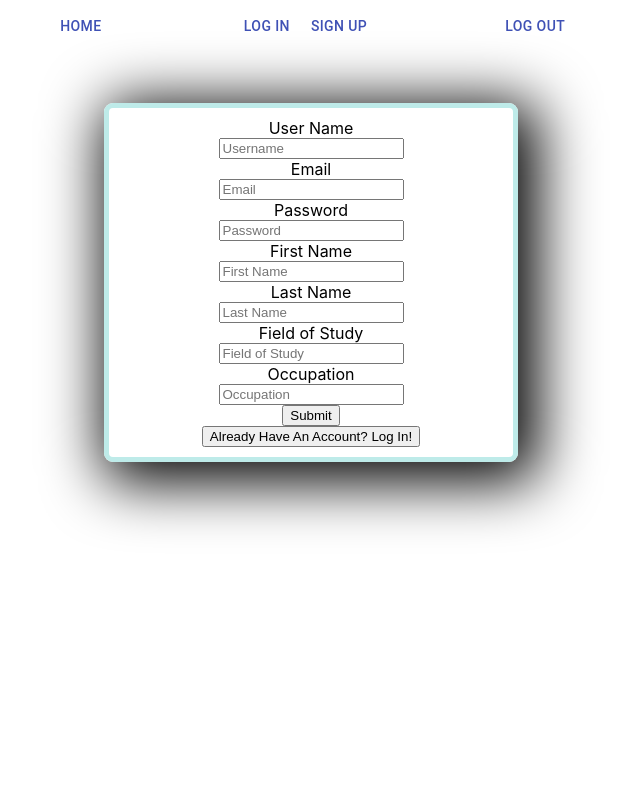
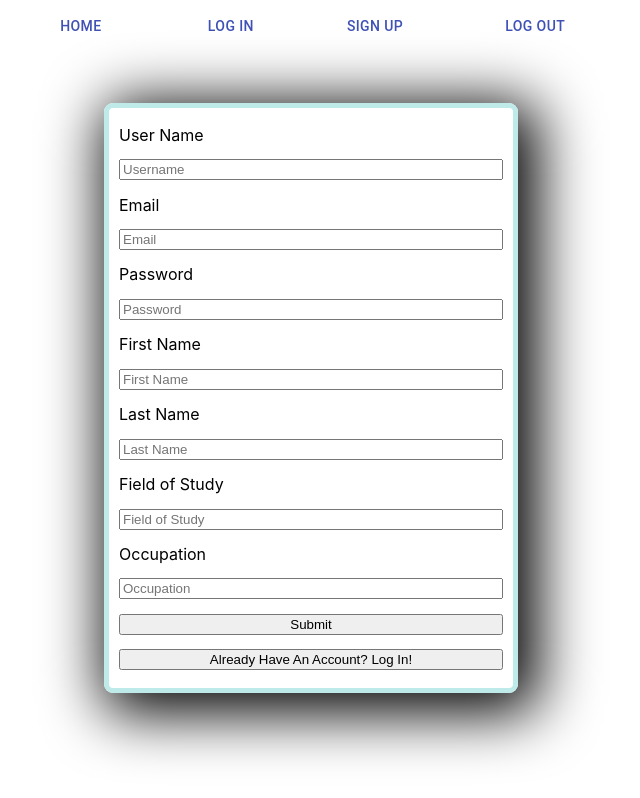
Before and after one commit to Build-Week-Pintereach-PT/Front-End, a React (Create React App) app: page /signup in a window 1280 px wide. Shown: the whole page, without its empty margins (329-969 px from the left). Built offline with nearby package versions, Linux system fonts and the light colour scheme; no server answers.

Commit message:
added styling to Login and Signup forms

```diff
--- a/src/components/NavButtons.js
+++ b/src/components/NavButtons.js
@@ -34,7 +34,7 @@ export default function NavButtons() {
       3,
       {
         opacity:1,
-        x:6,
+        x:-30,
         ease: Power3.easeOut
       }
       )},[])
@@ -45,7 +45,7 @@ export default function NavButtons() {
       3,
       {
         opacity:1,
-        x:-6,
+        x:30,
         ease: Power3.easeOut
       }
       )},[])
@@ -65,10 +65,10 @@ export default function NavButtons() {
 
   return (
     <div   className={classes.root}>
-      <Button ref={el => {homeButt = el }} color="primary" href='/'>Home</Button>
-      <Button ref={el => {logInButt = el }}color="primary" href='/login'>Log In</Button>
-      <Button ref={el => {signButt = el }}color="primary" href='/signup'>Sign Up</Button>
-      <Button ref={el => {logOutButt = el }}color="primary" href='/logout'>Log Out</Button>
+      <Button className="topNav" ref={el => {homeButt = el }} color="primary" href='/'>Home</Button>
+      <Button className="topNav"ref={el => {logInButt = el }}color="primary" href='/login'>Log In</Button>
+      <Button className="topNav" ref={el => {signButt = el }}color="primary" href='/signup'>Sign Up</Button>
+      <Button className="topNav" ref={el => {logOutButt = el }}color="primary" href='/logout'>Log Out</Button>
     </div>
   );
 }
--- /dev/null
+++ b/src/components/forms/Login.css
@@ -0,0 +1,5 @@
+.login-form{
+display:flex;
+flex-direction: column;
+justify-content: space-around;
+}
--- a/src/components/forms/Login.js
+++ b/src/components/forms/Login.js
@@ -1,8 +1,9 @@
 import React, { useRef,useState, useEffect} from "react";
 import { useForm } from "react-hook-form";
 import styled from 'styled-components';
-import axios from 'axios'
+// import axios from 'axios'
 import { TweenMax, Power3 } from 'gsap';
+import './Login.css'
 
 const Wrapper = styled.div`
 display:flex;
@@ -11,18 +12,13 @@ justify-content:center;
 const FormDiv = styled.div`
 display:flex;
 flex-direction: column;
-justify-content: flex-start;
 width: 30vw;
 padding: 10px;
 border: 5px solid #beebe9;
 border-radius: 9px;
 box-shadow:10px 10px 60px 10px black;
 `
-const Form = styled.div`
-display:flex;
-flex-direction: column;
-align-items:center;
-`
+
 
 const Login = () => {
 
@@ -31,7 +27,7 @@ const Login = () => {
   useEffect(() => {
     TweenMax.to(
       login,
-      2,
+      1,
       {
         opacity:1,
         y:100,
@@ -57,7 +53,7 @@ const Login = () => {
   return (
       <Wrapper>
     <FormDiv ref={el => {login = el}} onSubmit={handleSubmit(onSubmit)}>
-    <Form >
+    <form className='login-form'>
         <label>Email</label>
         <input
             name="email"
@@ -84,7 +80,7 @@ const Login = () => {
         }
 
         <button type="submit">Submit</button>
-      </Form>
+      </form>
 
     </FormDiv>
     </Wrapper>
--- a/src/components/forms/SignUp.js
+++ b/src/components/forms/SignUp.js
@@ -1,82 +1,78 @@
 import React, { useRef, useState, useEffect } from "react";
 import { useForm } from "react-hook-form";
-import styled from 'styled-components'
-import axios from 'axios';
-import { TweenMax, Power3 } from 'gsap';
+import { useHistory } from "react-router-dom";
+import styled from "styled-components";
+// import axios from 'axios';
+import { TweenMax, Power3 } from "gsap";
+import "./Signup.css";
 
 const Wrapper = styled.div`
-display:flex;
-justify-content:center;
-
-`
-
-const Form = styled.div`
-display:flex;
-flex-direction: column;
-justify-content:space-around;
-align-items: center;
-`
+  display: flex;
+  justify-content: center;
+`;
 
 const FormDiv = styled.div`
-display:flex;
+  display: flex;
   flex-direction: column;
-justify-content: flex-start;
   width: 30vw;
   padding: 10px;
   border: 5px solid #beebe9;
   border-radius: 9px;
-box-shadow:10px 10px 60px 10px black;
-`
+  box-shadow: 10px 10px 60px 10px black;
+`;
 
 const SignUp = () => {
-  let signup = useRef()
+  let signup = useRef();
 
-  const [ userData, setUserData ] = useState([])
+  const [userData, setUserData] = useState([]);
   const { handleSubmit, register, errors } = useForm([]);
 
   const onSubmit = (data, e) => {
     setUserData(data);
-    console.log("userdata",{userData});
+    console.log("onSubmit data", { data });
+    console.log("userData state", { userData });
     e.target.reset();
+
+
   };
 
-  useEffect(() => {
-    axios
-      .post(`https://auth-friends-backend.herokuapp.com/`,{userData})
-      .then(response => {
-        console.log(response);
-      })
-      .catch(error => {
-        console.log("error", error);
-      });
-  }, [userData]);
+  // useEffect(() => {
+  //   axios
+  //     .post(`https://auth-friends-backend.herokuapp.com/`,{userData})
+  //     .then(response => {
+  //       console.log(response);
+  //     })
+  //     .catch(error => {
+  //       console.log("error", error);
+  //     });
+  // }, [userData]);
 
   useEffect(() => {
-    TweenMax.to(
-      signup,
-      2,
-      {
-        opacity:1,
-        y:50,
+    TweenMax.to(signup, 1, {
+      opacity: 1,
+      y: 50,
       ease: Power3.easeOut
-      }
-      )},[])
+    });
+  }, []);
+
+  const history = useHistory();
 
   return (
-      <Wrapper>
-    <FormDiv ref={el =>{signup=el}} onSubmit={handleSubmit(onSubmit)}>
-    <Form >
+    <Wrapper >
+      <FormDiv onSubmit={handleSubmit(onSubmit)} ref={el => {signup = el;}}>
+        <form className="signup-form" >
           <label>User Name</label>
           <input
             name="username"
             placeholder="Username"
-            ref={register({ required: true,
-            minLength: 2 })}
+            ref={register({ required: true, minLength: 2 })}
           />
-        {errors.username && errors.username.type === 'required' && <p>This field is required</p>
-        }
-        {errors.username && errors.username.type === 'minLength' && <p>This field needs to be at least 2 characters long</p>
-        }
+          {errors.username && errors.username.type === "required" && (
+            <p>This field is required</p>
+          )}
+          {errors.username && errors.username.type === "minLength" && (
+            <p>This field needs to be at least 2 characters long</p>
+          )}
 
           <label>Email</label>
           <input
@@ -87,10 +83,12 @@ const SignUp = () => {
               pattern: {
                 value: /^[A-Z0-9._%+-]+@[A-Z0-9.-]+\.[A-Z]{2,4}$/i,
                 message: "invalid email address"
-                  } })}
+              }
+            })}
           />
-        {errors.email && errors.email.type === 'required' && <p>This field is required</p>
-        }
+          {errors.email && errors.email.type === "required" && (
+            <p>This field is required</p>
+          )}
           {errors.email && errors.email.message}
 
           <label>Password</label>
@@ -100,10 +98,12 @@ const SignUp = () => {
             name="password"
             ref={register({ required: true, minLength: 6 })}
           />
-        {errors.password && errors.password.type === 'required' && <p>This field is required</p>
-        }
-        {errors.password && errors.password.type === 'minLength' && <p>This field needs to be at least 6 characters long</p>
-        }
+          {errors.password && errors.password.type === "required" && (
+            <p>This field is required</p>
+          )}
+          {errors.password && errors.password.type === "minLength" && (
+            <p>This field needs to be at least 6 characters long</p>
+          )}
 
           <label>First Name</label>
           <input
@@ -135,15 +135,15 @@ const SignUp = () => {
 
           <button type="submit">Submit</button>
           <button
-        type="button" href="/login"
+            type="button"
+            href="/login"
             onClick={() => {
-          // history.push("/login");
+              history.push("/login");
             }}
           >
             Already Have An Account? Log In!
           </button>
-      </Form>
-
+        </form>
       </FormDiv>
     </Wrapper>
   );
--- /dev/null
+++ b/src/components/forms/Signup.css
@@ -0,0 +1,6 @@
+.signup-form{
+display:flex;
+flex-direction: column;
+justify-content: space-around;
+height: 70vh;
+}
```
Also changed, not shown: public/logo192.png (renamed from src/components/logo192.png). Lines whose indentation alone changed are shown as unchanged.
